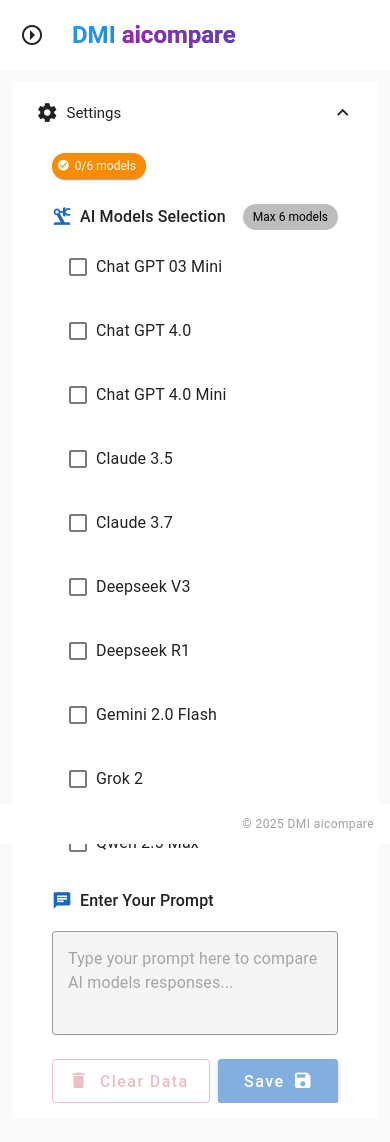
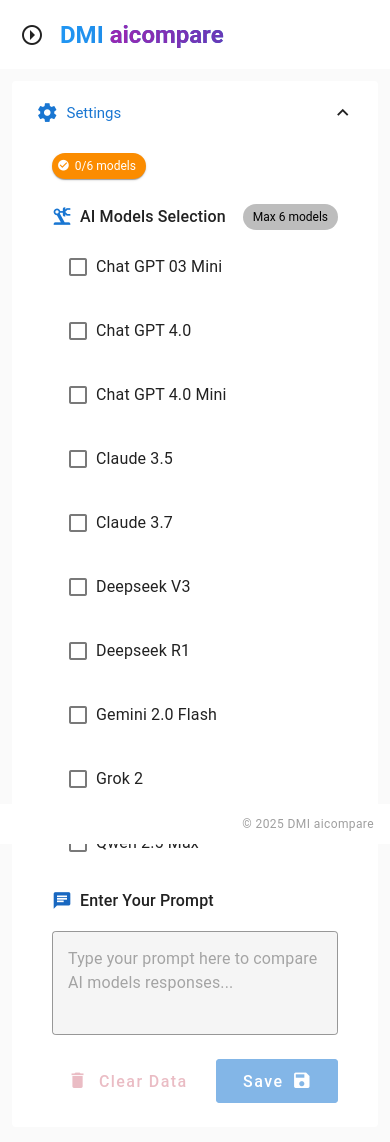
Before and after one commit to crescent1/dmi-aicompare, a Nuxt app: page / in a window 390 px wide. Shown: the top 1142 px of the page. Built offline with nearby package versions, Linux system fonts and the light colour scheme; a small style sheet from the web is missing.

Commit message:
perbaikan sidebar

```diff
--- a/components/app/Header.vue
+++ b/components/app/Header.vue
@@ -5,52 +5,10 @@
     height="85"
     class="ga-3 pl-1"
   >
-    <AppIconDrawer />
-    <NuxtLink to="/" class="text-decoration-none pl-8">
-      <div class="d-flex align-center">
-        <span class="title-text font-weight-bold gradient-text">
-          DMI <span class="gradient-text-secondary">aicompare</span>
-        </span>
-      </div>
-    </NuxtLink>
+    <AppIconDrawer class="mr-1" />
+    <AppLogo />
   </v-app-bar>
 </template>
 
 <script lang="ts" setup>
 </script>
-
-<style scoped>
-.title-text {
-  font-size: 2rem;
-}
-
-@media (max-width: 600px) {
-  .title-text {
-    font-size: 1.5rem;
-  }
-
-  .pl-8 {
-    padding-left: 1rem !important;
-  }
-}
-
-.gradient-text {
-  background: linear-gradient(to right, #2196F3, #1976D2);
-  -webkit-background-clip: text;
-  -webkit-text-fill-color: transparent;
-  background-clip: text;
-  transition: all 0.3s ease;
-}
-
-.gradient-text-secondary {
-  background: linear-gradient(to right, #9C27B0, #673AB7);
-  -webkit-background-clip: text;
-  -webkit-text-fill-color: transparent;
-  background-clip: text;
-  transition: all 0.3s ease;
-}
-
-.title-text:hover {
-  transform: scale(1.02);
-}
-</style>
--- /dev/null
+++ b/components/app/Logo.vue
@@ -0,0 +1,41 @@
+<template>
+  <NuxtLink to="/" class="text-decoration-none">
+    <div class="d-flex align-center">
+      <span class="title-text font-weight-bold gradient-text">
+        DMI <span class="gradient-text-secondary">aicompare</span>
+      </span>
+    </div>
+  </NuxtLink>
+</template>
+
+<style scoped>
+.title-text {
+  font-size: 2rem;
+}
+
+@media (max-width: 600px) {
+  .title-text {
+    font-size: 1.5rem;
+  }
+}
+
+.gradient-text {
+  background: linear-gradient(to right, #2196F3, #1976D2);
+  -webkit-background-clip: text;
+  -webkit-text-fill-color: transparent;
+  background-clip: text;
+  transition: all 0.3s ease;
+}
+
+.gradient-text-secondary {
+  background: linear-gradient(to right, #9C27B0, #673AB7);
+  -webkit-background-clip: text;
+  -webkit-text-fill-color: transparent;
+  background-clip: text;
+  transition: all 0.3s ease;
+}
+
+.title-text:hover {
+  transform: scale(1.02);
+}
+</style>
--- a/components/app/Sidebar.vue
+++ b/components/app/Sidebar.vue
@@ -1,17 +1,34 @@
 <template>
   <v-navigation-drawer
     v-model="drawer"
+    width="280"
     temporary
     class="border-0 bg-grey-lighten-5"
   >
+    <v-list-item class="p-0 mb-5">
+      <div class="d-flex align-center p-0 m-0">
+        <AppLogo />
+      </div>
+    </v-list-item>
+
     <v-list-item
-      prepend-avatar="https://randomuser.me/api/portraits/men/78.jpg"
-      title="John Leider"
-    ></v-list-item>
-
+      rounded="sm"
+      class="mb-2 custom-list-item"
+      color="blue-darken-2"
+      :title="createMessage"
+      to="/"
+      v-tooltip="createMessage"
+    >
+      <template v-slot:prepend>
+        <v-icon class="">mdi-loupe</v-icon>
+      </template>
+    </v-list-item>
     <v-divider></v-divider>
 
     <v-list density="compact" nav>
+      <v-list-subheader class="text-grey-darken-1 font-weight-medium">
+        Histories
+      </v-list-subheader>
       <v-list-item prepend-icon="mdi-view-dashboard" title="Home" value="home"></v-list-item>
       <v-list-item prepend-icon="mdi-forum" title="About" value="about"></v-list-item>
     </v-list>
--- a/components/app/compare/Setting.vue
+++ b/components/app/compare/Setting.vue
@@ -2,7 +2,7 @@
   <v-expansion-panels v-model="panelState" elevation="0" class="mb-4">
     <v-expansion-panel>
       <v-expansion-panel-title>
-        <div class="d-flex align-center">
+        <div class="d-flex align-center text-blue-darken-2">
           <v-icon icon="mdi-cog" class="mr-2" />
           Settings
         </div>
@@ -12,7 +12,7 @@
           <div class="d-flex justify-space-between align-center mb-6">
             <div class="d-flex align-center gap-4">
               <v-chip
-                :color="selectedModels.length < 2 ? 'warning' : selectedModels.length > 6 ? 'error' : 'primary'"
+                :color="selectedModels.length < 2 ? 'warning' : selectedModels.length > 6 ? 'error' : 'blue-darken-2'"
                 size="small"
                 variant="elevated"
               >
@@ -28,7 +28,7 @@
                 <div class="d-flex align-center">
                   <v-icon
                     icon="mdi-robot-industrial"
-                    color="primary"
+                    color="blue-darken-2"
                     class="mr-2"
                     size="20"
                   ></v-icon>
@@ -64,7 +64,7 @@
                         messages: model.messages
                       }"
                       :disabled="model.disabled || (selectedModels.length >= 6 && !selectedModels.some(m => m.model === model.model))"
-                      color="primary"
+                      color="blue-darken-2"
                       density="comfortable"
                       hide-details
                       :class="{ 'elevation-3': isHovering }"
@@ -96,28 +96,28 @@
               ></v-textarea>
             </div>
 
-            <div class="d-flex">
+            <div class="d-flex mb-2">
               <v-btn
                 color="error"
-                variant="outlined"
+                variant="text"
                 size="large"
                 prepend-icon="mdi-delete"
                 @click="clearData"
                 :disabled="!selectedModels.length && !systemPrompt"
                 class="text-none flex-grow-0 mr-2"
-                elevation="2"
+                elevation="0"
                 type="button"
               >
                 Clear Data
               </v-btn>
 
               <v-btn
-                color="primary"
+                color="blue-darken-2"
                 size="large"
                 :loading="isLoading"
                 :disabled="selectedModels.length < 2 || selectedModels.length > 6 || !systemPrompt"
                 class="text-none flex-grow-1"
-                elevation="2"
+                elevation="0"
                 type="submit"
               >
                 Save
--- a/stores/app-layout.ts
+++ b/stores/app-layout.ts
@@ -13,7 +13,7 @@
   const drawer = ref<boolean>(false)
   const rail = ref<boolean>(false)
   const tooltipMessage = ref<string>('Open Sidebar')
-  const createMessage = ref<string>('Pertanyaan Baru')
+  const createMessage = ref<string>('New Compare')
   const suggestLink = ref<string>('https://s.id/saran-kritik-bestari-ai')
   const user = ref<User>({
     name: 'John Doe',
```
